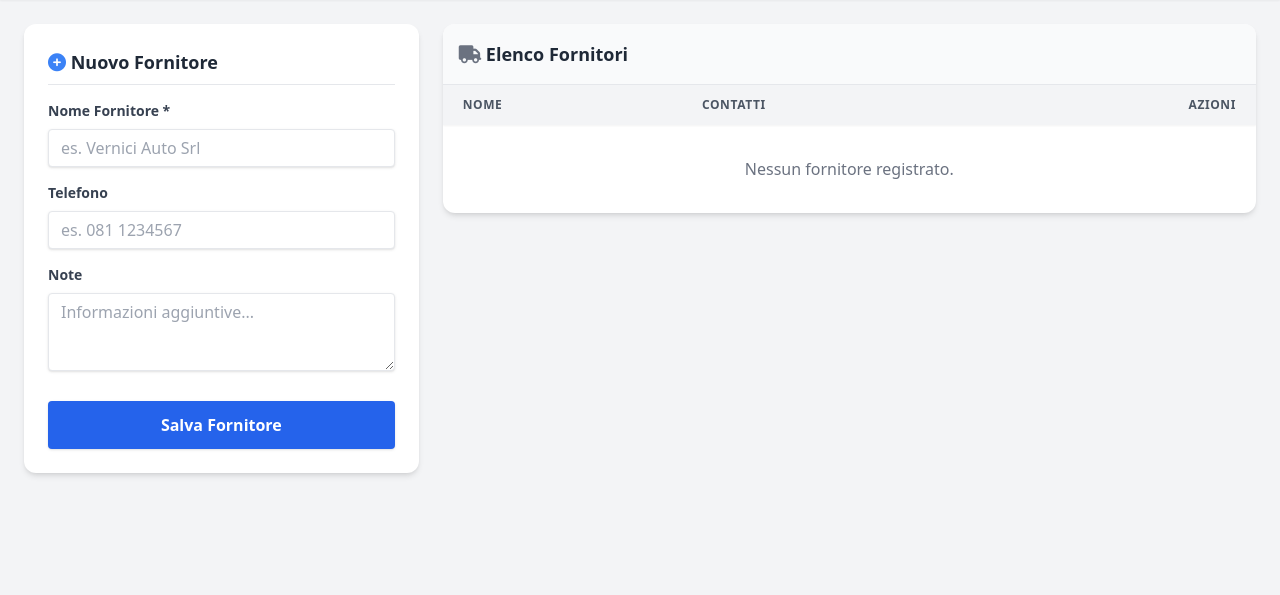
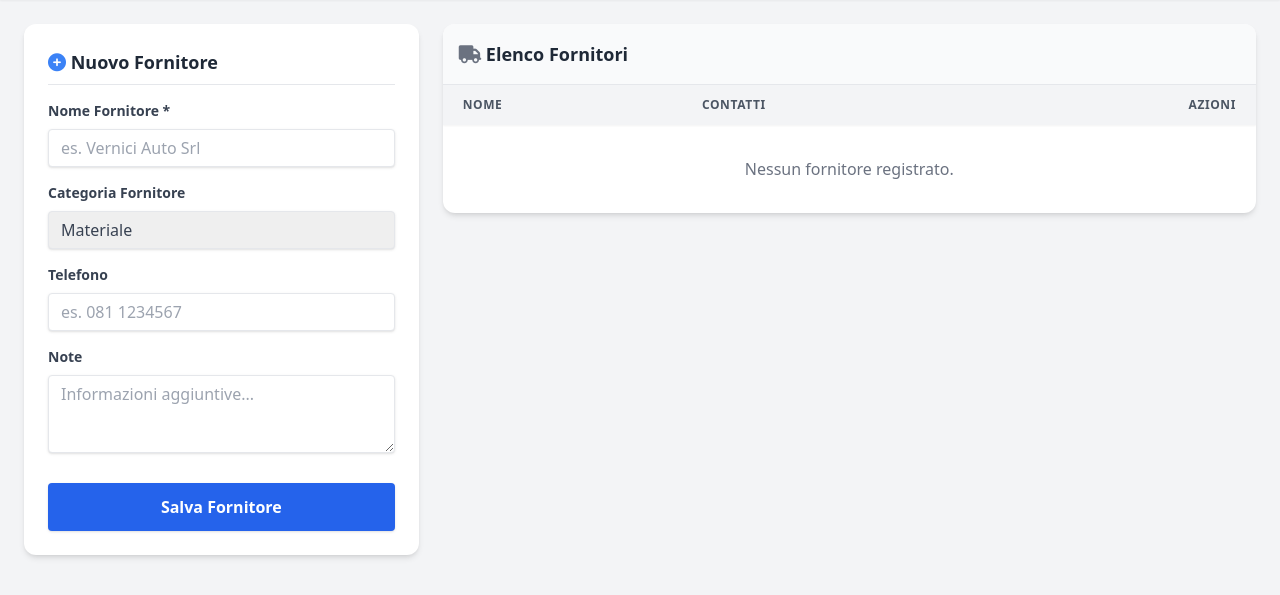
Before and after one commit to massaroarturo99-cmd/GestionaleWebapp, a Flask app: page /fornitori in a window 1280 px wide. Shown: the part 64-659 px from the top of the page. Run offline with Flask 3, Linux system fonts and the light colour scheme; data that the repository does not hold is empty; some libraries are stand-ins or nearby versions.

Commit message:
feat: refactor fornitori to include macro-categories (Step 1)
- Added `categoria` column to the `fornitori` table schema in `app.py` (both in `init_db` and `migrate_db` functions) with a default value of 'Materiale'.
- Updated the `/fornitore/nuovo` POST route in `app.py` to extract and save the `categoria` from form submissions.
- Added a dropdown selector for `categoria` ('Materiale', 'Ricambi', 'Varie') in the new supplier creation form within `templates/fornitori.html`.

Co-authored-by: massaroarturo99-cmd <280651523+massaroarturo99-cmd@users.noreply.github.com>

```diff
--- a/app.py
+++ b/app.py
@@ -30,7 +30,8 @@ def init_db():
                 id INTEGER PRIMARY KEY AUTOINCREMENT,
                 nome TEXT NOT NULL,
                 telefono TEXT,
-                note TEXT
+                note TEXT,
+                categoria TEXT DEFAULT 'Materiale'
             )
         ''')
 
@@ -85,7 +86,8 @@ def init_db():
                 id INTEGER PRIMARY KEY AUTOINCREMENT,
                 nome TEXT NOT NULL,
                 telefono TEXT,
-                note TEXT
+                note TEXT,
+                categoria TEXT DEFAULT 'Materiale'
             )
         ''')
         db.execute('''
@@ -151,6 +153,12 @@ def migrate_db():
         ''')
         db.commit()
 
+    try:
+        db.execute("SELECT categoria FROM fornitori LIMIT 1")
+    except sqlite3.OperationalError:
+        db.execute("ALTER TABLE fornitori ADD COLUMN categoria TEXT DEFAULT 'Materiale'")
+        db.commit()
+
     # Try to verify if fornitori tables exist (migration for older dbs)
     try:
         db.execute("SELECT id FROM fornitori LIMIT 1")
@@ -160,7 +168,8 @@ def migrate_db():
                 id INTEGER PRIMARY KEY AUTOINCREMENT,
                 nome TEXT NOT NULL,
                 telefono TEXT,
-                note TEXT
+                note TEXT,
+                categoria TEXT DEFAULT 'Materiale'
             )
         ''')
         db.execute('''
@@ -924,8 +933,9 @@ def fornitore_nuovo():
     nome = (request.form.get('nome') or '').upper()
     telefono = request.form.get('telefono')
     note = request.form.get('note')
+    categoria = request.form.get('categoria') or 'Materiale'
 
-    cursor = db.execute('INSERT INTO fornitori (nome, telefono, note) VALUES (?, ?, ?)', (nome, telefono, note))
+    cursor = db.execute('INSERT INTO fornitori (nome, telefono, note, categoria) VALUES (?, ?, ?, ?)', (nome, telefono, note, categoria))
     db.commit()
     return redirect(url_for('fornitore_detail', id=cursor.lastrowid))
 
--- a/templates/fornitori.html
+++ b/templates/fornitori.html
@@ -14,6 +14,15 @@
                 <div class="mb-4">
                     <label class="block text-gray-700 text-sm font-bold mb-2">Nome Fornitore *</label>
                     <input required class="shadow appearance-none border rounded w-full py-2 px-3 text-gray-700 leading-tight focus:outline-none focus:ring-1 focus:ring-blue-500" name="nome" type="text" placeholder="es. Vernici Auto Srl">
+                </div>
+
+                <div class="mb-4">
+                    <label class="block text-gray-700 text-sm font-bold mb-2">Categoria Fornitore</label>
+                    <select name="categoria" class="shadow appearance-none border rounded w-full py-2 px-3 text-gray-700 leading-tight focus:outline-none focus:ring-1 focus:ring-blue-500">
+                        <option value="Materiale">Materiale</option>
+                        <option value="Ricambi">Ricambi</option>
+                        <option value="Varie">Varie</option>
+                    </select>
                 </div>
 
                 <div class="mb-4">
```
Also changed, not shown: officina.db, 1 other file.
